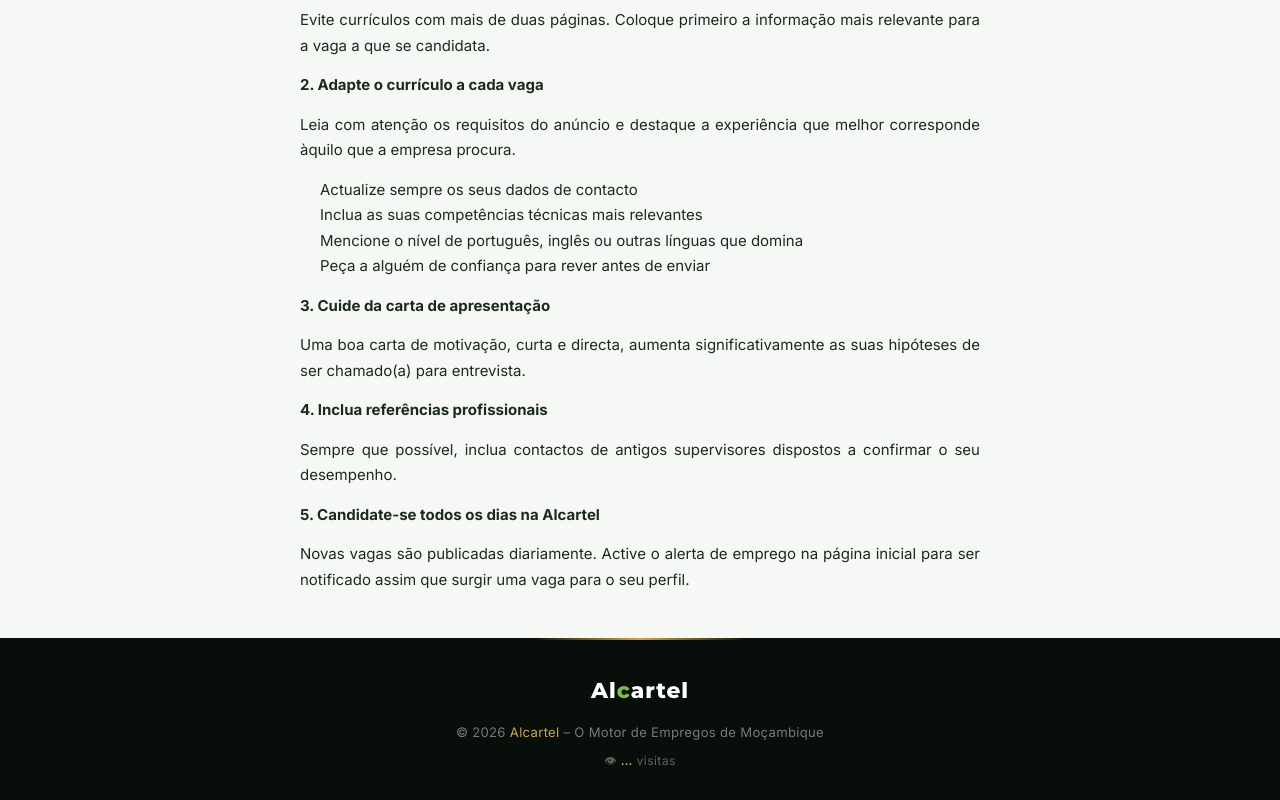
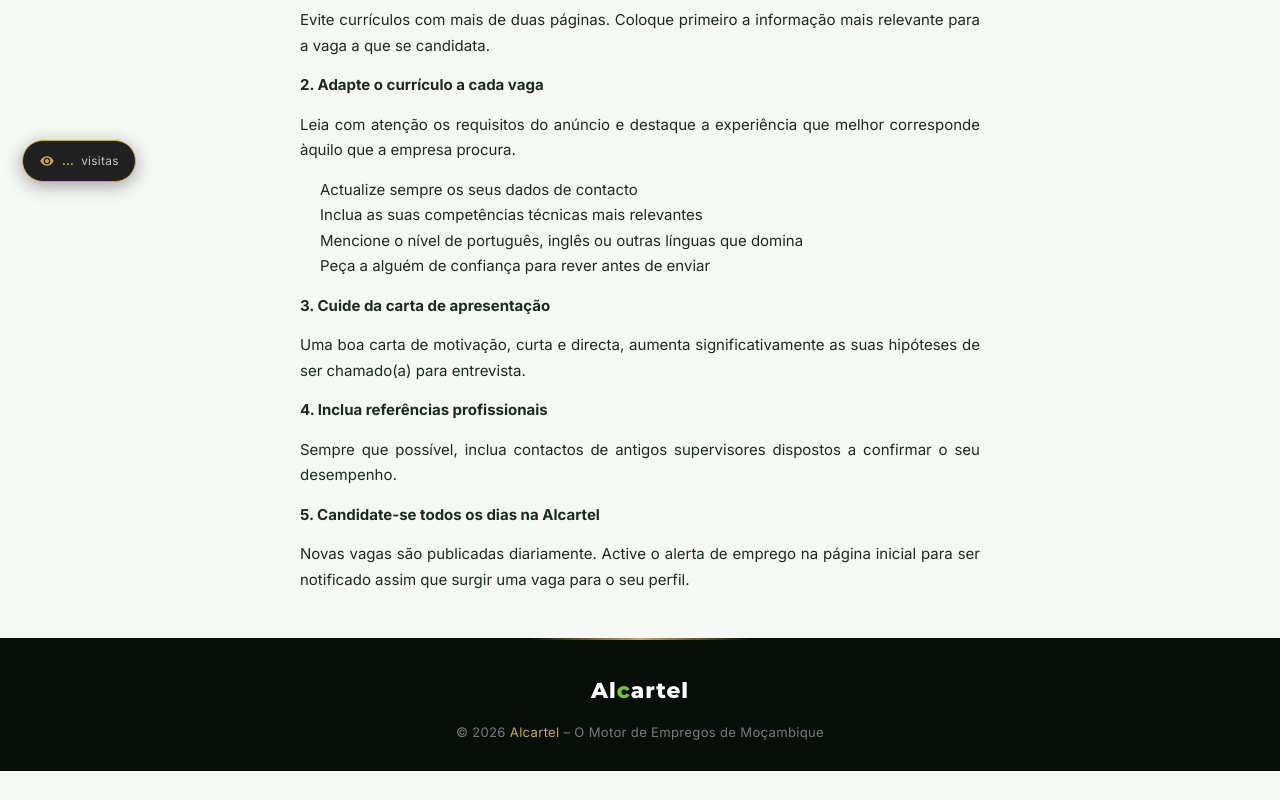
Before and after one commit to karlyonenterprise/Alcartel, a website: page noticias/5-dicas-para-um-curriculo-vencedor-em-mocambique.html in a window 1280 px wide. Shown: the part 596-1396 px from the top of the page. After the commit the page ends 1367 px from the top, so only its background shows below. Drawn offline with Linux system fonts and the light colour scheme; no server answers.

Commit message:
Add files via upload

```diff
--- a/noticias/5-dicas-para-um-curriculo-vencedor-em-mocambique.html
+++ b/noticias/5-dicas-para-um-curriculo-vencedor-em-mocambique.html
@@ -81,8 +81,14 @@
 <footer class="site-footer" role="contentinfo">
   <p class="footer-brand">Al<span>c</span>artel</p>
   <p>© 2026 <a href="/">Alcartel</a> – O Motor de Empregos de Moçambique</p>
-  <p class="footer-visitas">👁 <span id="contador-visitas">…</span> visitas</p>
 </footer>
+
+<div class="visits-float" aria-label="Número de visitas ao site">
+  <svg viewBox="0 0 24 24" xmlns="http://www.w3.org/2000/svg" aria-hidden="true" focusable="false">
+    <path d="M12 5c-7 0-10 7-10 7s3 7 10 7 10-7 10-7-3-7-10-7zm0 12a5 5 0 110-10 5 5 0 010 10zm0-8a3 3 0 100 6 3 3 0 000-6z"/>
+  </svg>
+  <span id="contador-visitas">…</span> visitas
+</div>
 <script src="/js/contador-visitas.js" defer></script>
 </body>
 </html>
```
Also changed, not shown: noticias/como-se-preparar-para-uma-entrevista-de-emprego.html (+7 -1 lines).
